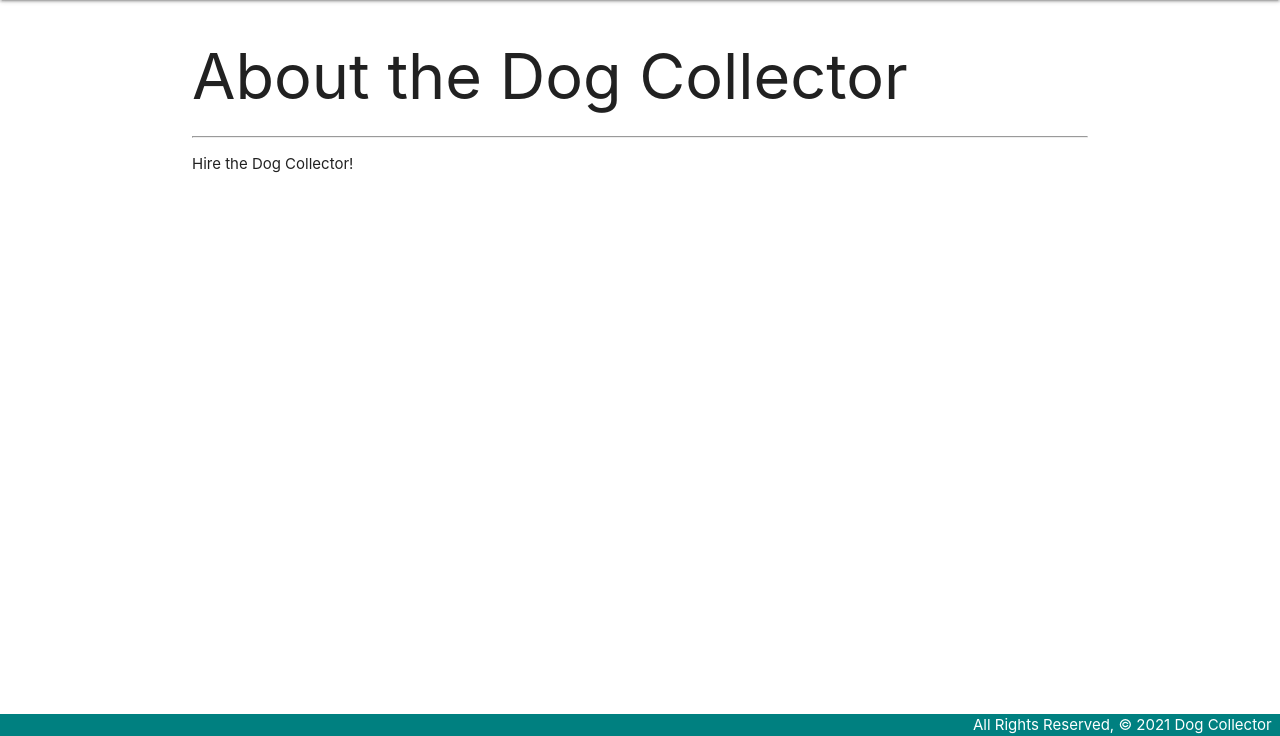
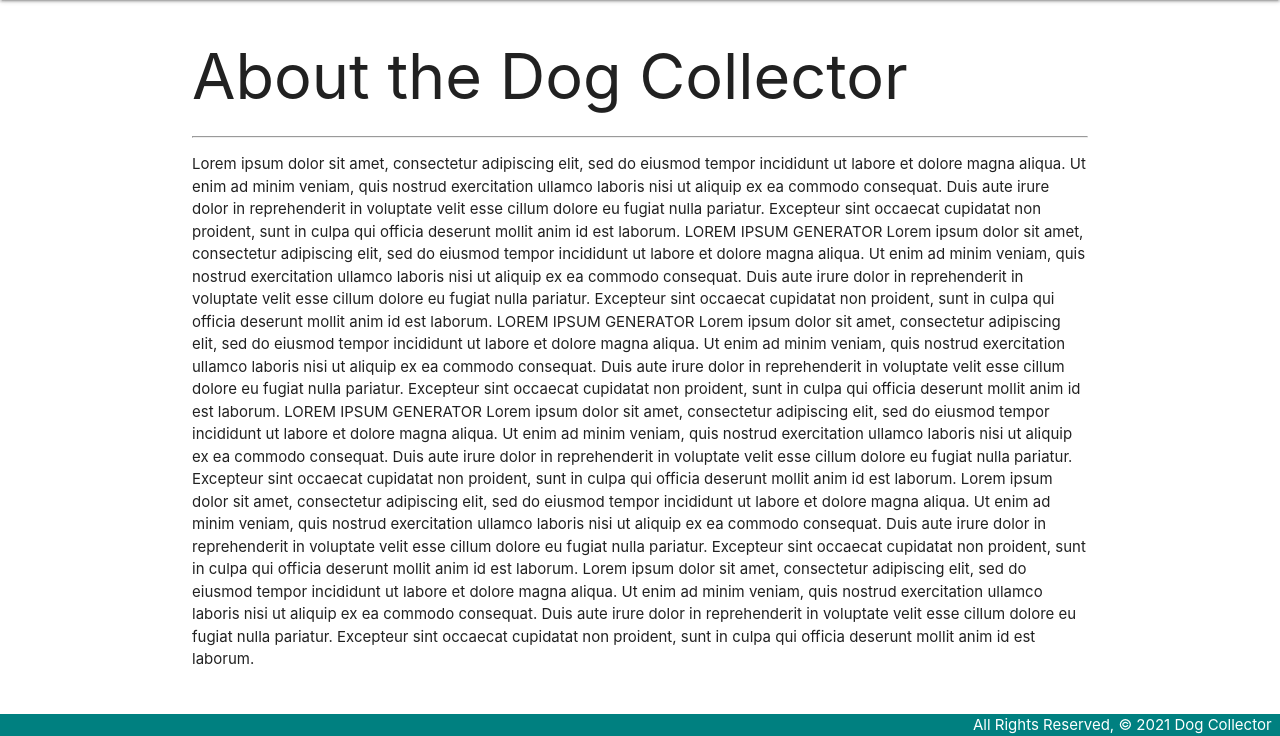
Before and after one commit to juliors1/dog-collector, a Django app: page /about/ in a window 1280 px wide. Shown: the part 64-800 px from the top of the page. Run offline with Django 3.2, Linux system fonts and the light colour scheme.

Commit message:
update about page info

```diff
--- a/main_app/templates/about.html
+++ b/main_app/templates/about.html
@@ -5,6 +5,43 @@
 
 <hr />
 
-<p>Hire the Dog Collector!</p>
+<p>
+  Lorem ipsum dolor sit amet, consectetur adipiscing elit, sed do eiusmod tempor
+  incididunt ut labore et dolore magna aliqua. Ut enim ad minim veniam, quis
+  nostrud exercitation ullamco laboris nisi ut aliquip ex ea commodo consequat.
+  Duis aute irure dolor in reprehenderit in voluptate velit esse cillum dolore
+  eu fugiat nulla pariatur. Excepteur sint occaecat cupidatat non proident, sunt
+  in culpa qui officia deserunt mollit anim id est laborum. LOREM IPSUM
+  GENERATOR Lorem ipsum dolor sit amet, consectetur adipiscing elit, sed do
+  eiusmod tempor incididunt ut labore et dolore magna aliqua. Ut enim ad minim
+  veniam, quis nostrud exercitation ullamco laboris nisi ut aliquip ex ea
+  commodo consequat. Duis aute irure dolor in reprehenderit in voluptate velit
+  esse cillum dolore eu fugiat nulla pariatur. Excepteur sint occaecat cupidatat
+  non proident, sunt in culpa qui officia deserunt mollit anim id est laborum.
+  LOREM IPSUM GENERATOR Lorem ipsum dolor sit amet, consectetur adipiscing elit,
+  sed do eiusmod tempor incididunt ut labore et dolore magna aliqua. Ut enim ad
+  minim veniam, quis nostrud exercitation ullamco laboris nisi ut aliquip ex ea
+  commodo consequat. Duis aute irure dolor in reprehenderit in voluptate velit
+  esse cillum dolore eu fugiat nulla pariatur. Excepteur sint occaecat cupidatat
+  non proident, sunt in culpa qui officia deserunt mollit anim id est laborum.
+  LOREM IPSUM GENERATOR Lorem ipsum dolor sit amet, consectetur adipiscing elit,
+  sed do eiusmod tempor incididunt ut labore et dolore magna aliqua. Ut enim ad
+  minim veniam, quis nostrud exercitation ullamco laboris nisi ut aliquip ex ea
+  commodo consequat. Duis aute irure dolor in reprehenderit in voluptate velit
+  esse cillum dolore eu fugiat nulla pariatur. Excepteur sint occaecat cupidatat
+  non proident, sunt in culpa qui officia deserunt mollit anim id est laborum.
+  Lorem ipsum dolor sit amet, consectetur adipiscing elit, sed do eiusmod tempor
+  incididunt ut labore et dolore magna aliqua. Ut enim ad minim veniam, quis
+  nostrud exercitation ullamco laboris nisi ut aliquip ex ea commodo consequat.
+  Duis aute irure dolor in reprehenderit in voluptate velit esse cillum dolore
+  eu fugiat nulla pariatur. Excepteur sint occaecat cupidatat non proident, sunt
+  in culpa qui officia deserunt mollit anim id est laborum. Lorem ipsum dolor
+  sit amet, consectetur adipiscing elit, sed do eiusmod tempor incididunt ut
+  labore et dolore magna aliqua. Ut enim ad minim veniam, quis nostrud
+  exercitation ullamco laboris nisi ut aliquip ex ea commodo consequat. Duis
+  aute irure dolor in reprehenderit in voluptate velit esse cillum dolore eu
+  fugiat nulla pariatur. Excepteur sint occaecat cupidatat non proident, sunt in
+  culpa qui officia deserunt mollit anim id est laborum.
+</p>
 
 {% endblock %}
```
